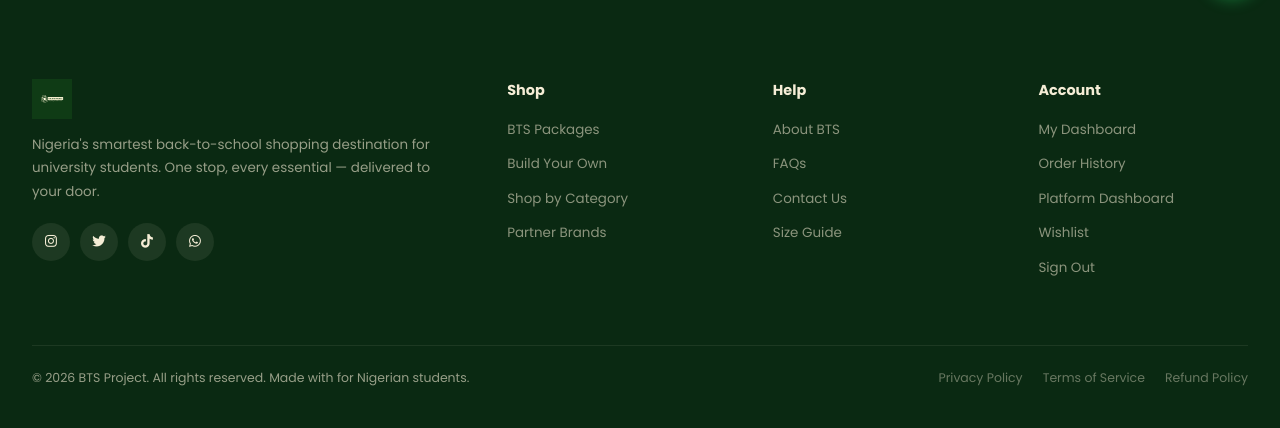
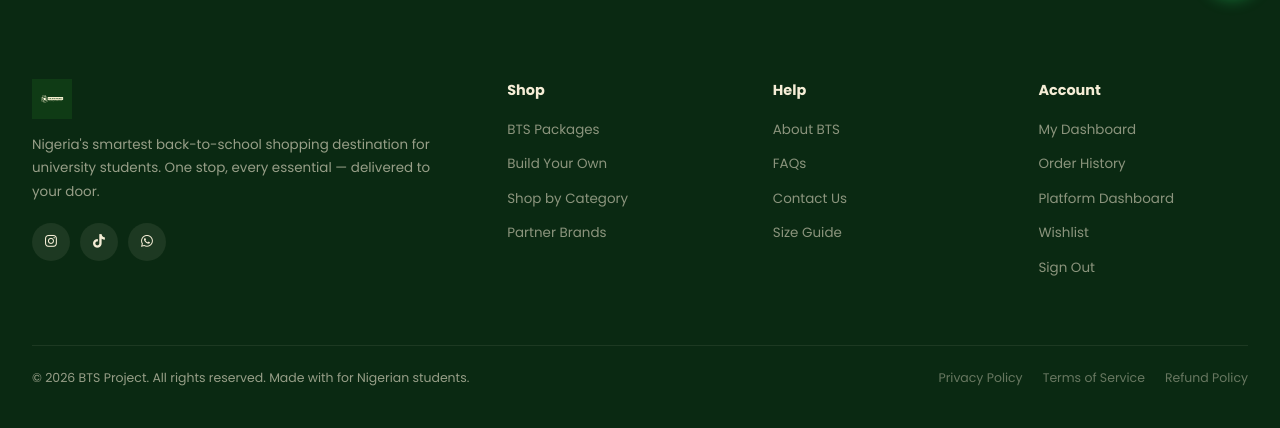
Before and after one commit to Timotee-dev/bts-project, a Django app: page /accounts/dashboard/ in a window 1280 px wide. Shown: the part 785-1213 px from the top of the page. Run offline with Django 5.2, Linux system fonts and the light colour scheme; the visitor is signed in with stand-in values (Sample User, id 1); data comes from the database, SQL or seed files in the repository; data that the repository does not hold is empty.

Commit message:
Fix social links, remove Twitter, fix year, remove Sell on BTS, clean cart

```diff
--- a/templates/base.html
+++ b/templates/base.html
@@ -161,9 +161,8 @@
       </a>
       <p class="footer-desc">Nigeria's smartest back-to-school shopping destination for university students. One stop, every essential — delivered to your door.</p>
       <div class="footer-socials">
-        <a href="#" class="footer-social-btn" aria-label="Instagram"><i class="fab fa-instagram"></i></a>
-        <a href="#" class="footer-social-btn" aria-label="Twitter / X"><i class="fab fa-twitter"></i></a>
-        <a href="#" class="footer-social-btn" aria-label="TikTok"><i class="fab fa-tiktok"></i></a>
+        <a href="https://instagram.com/the_btsproject" class="footer-social-btn" aria-label="Instagram" target="_blank" rel="noopener"><i class="fab fa-instagram"></i></a>
+        <a href="https://tiktok.com/@the_btsproject" class="footer-social-btn" aria-label="TikTok" target="_blank" rel="noopener"><i class="fab fa-tiktok"></i></a>
         <a href="https://wa.me/2349052384844" class="footer-social-btn" aria-label="WhatsApp" target="_blank" rel="noopener">
           <i class="fab fa-whatsapp"></i>
         </a>
```
